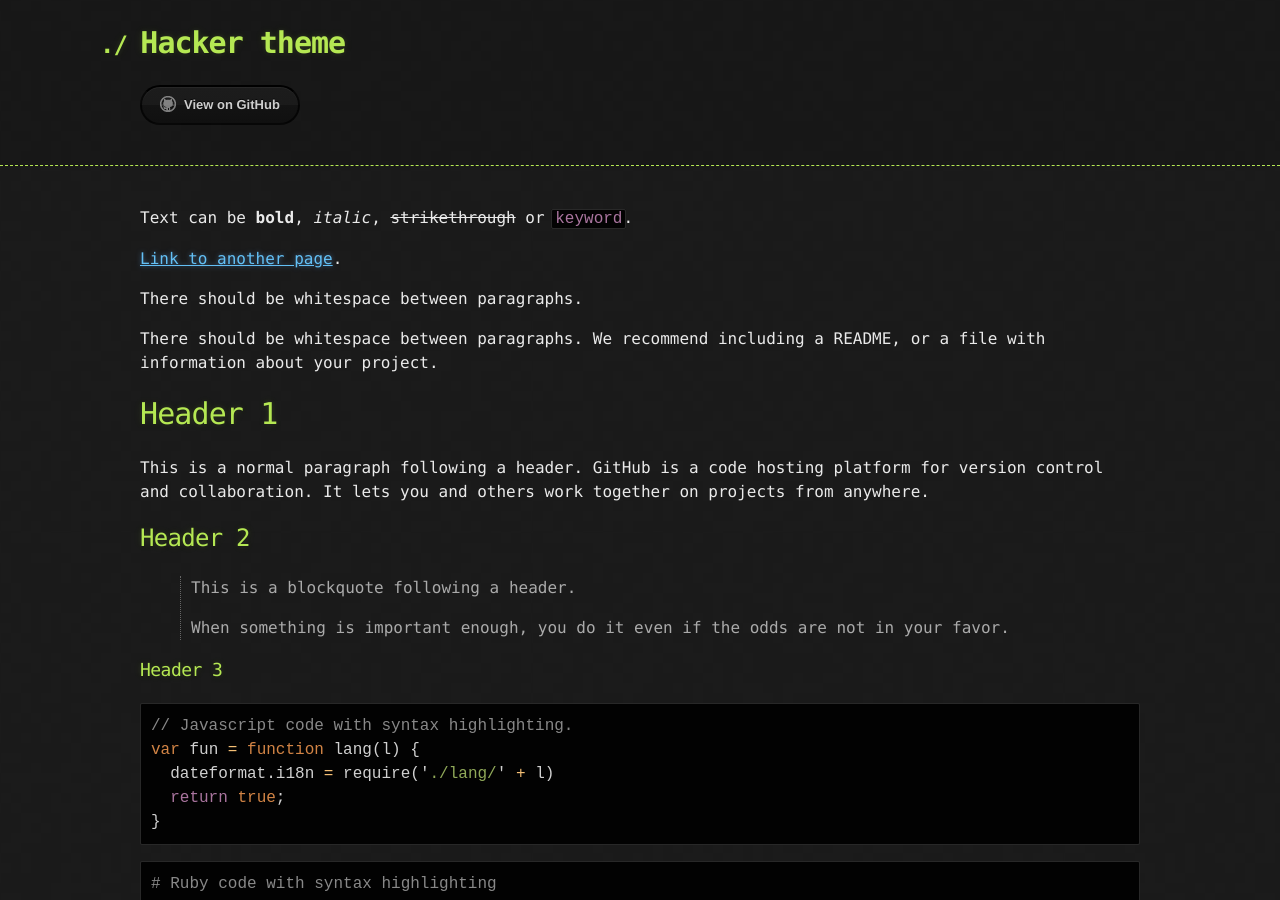
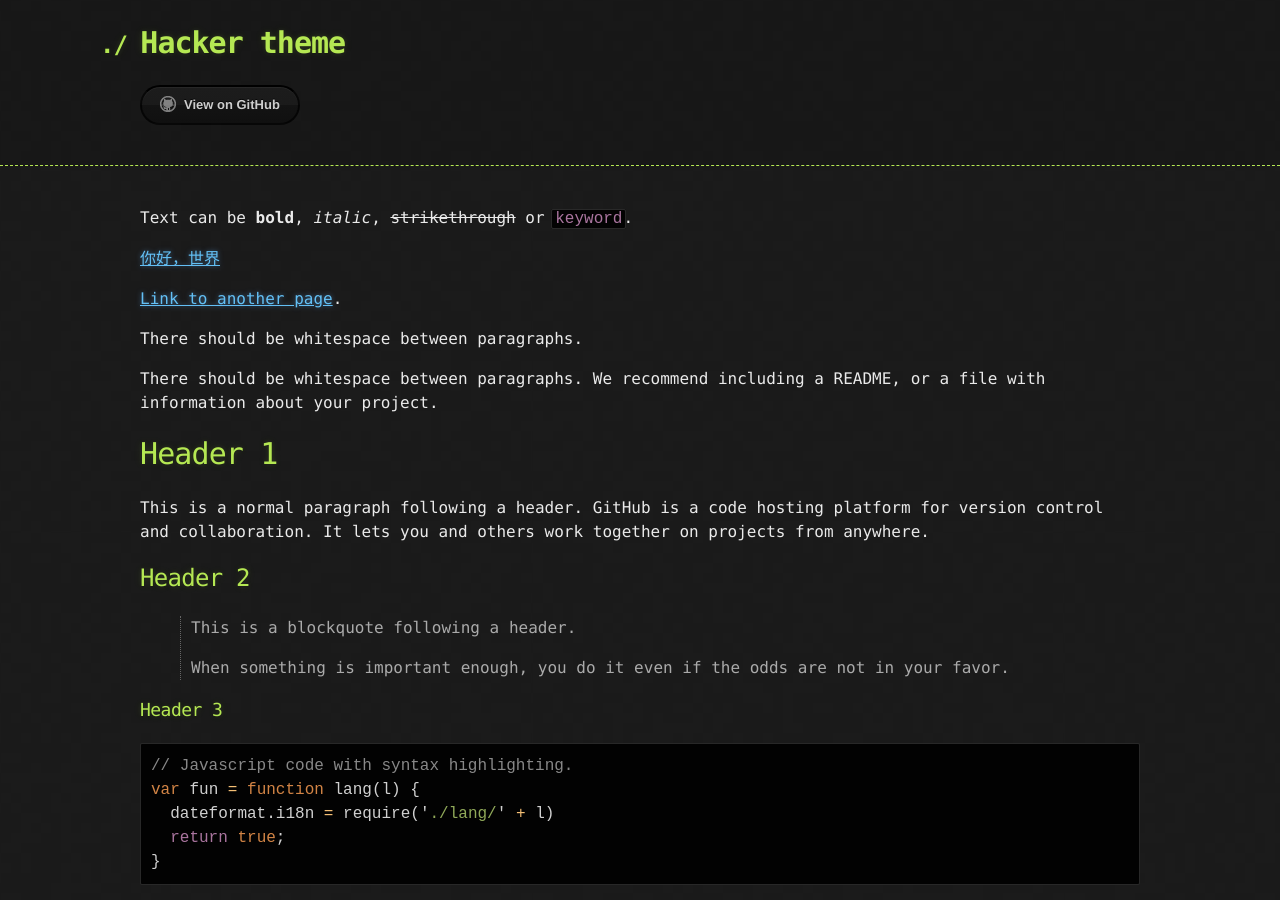
Before and after one commit to yeasonhe/NorthGod, a Jekyll site: the page built from index.md, in a window 1280 px wide and 900 px high. Built offline with Jekyll 4.4.1, drawn with Linux system fonts in a browser that asks for light colours; the repository's description, which GitHub fills in, is left out.

Commit message:
update index.md for post list

```diff
--- a/index.md
+++ b/index.md
@@ -3,6 +3,10 @@ layout: default
 ---
 
 Text can be **bold**, _italic_, ~~strikethrough~~ or `keyword`.
+
+{% for post in site.posts %}
+[{{ post.title }}]({{ post.url }})
+{% endfor %}
 
 [Link to another page](./another-page.html).
 
```
Also changed, not shown: _config.yml (line endings or trailing spaces).
